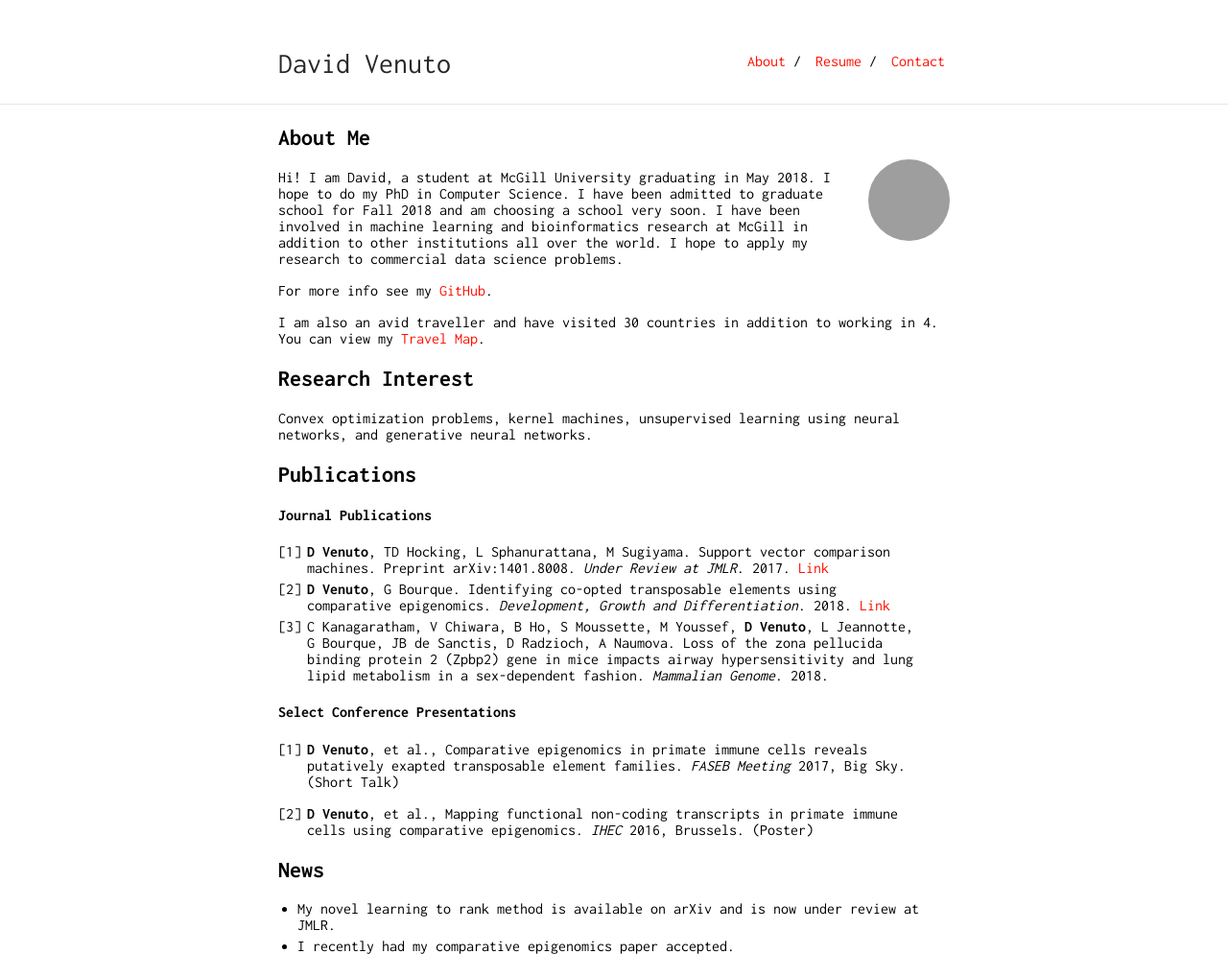
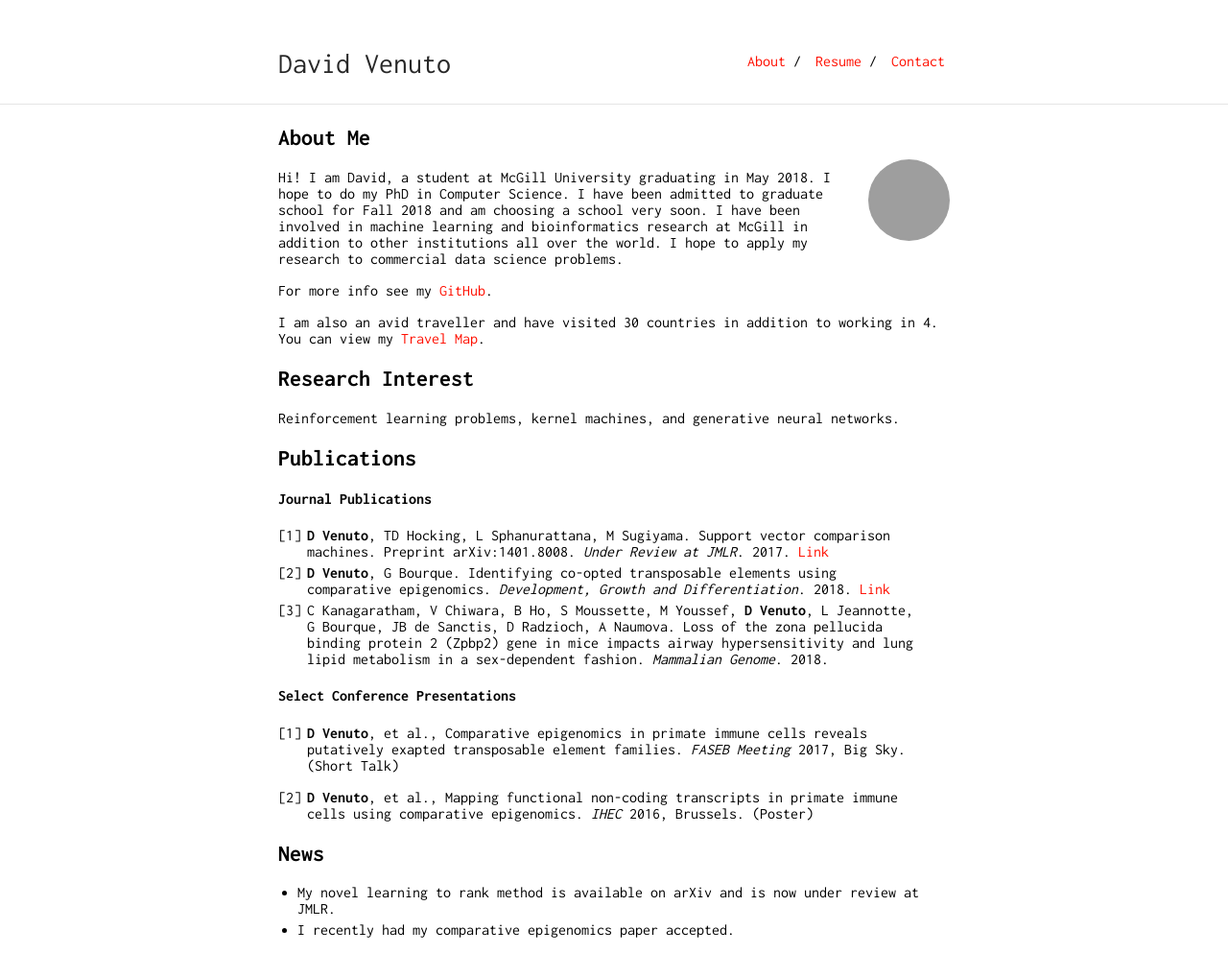
Before and after one commit to dvVenuto/dvvenuto.github.io, a Jekyll site: the page built from index.md, in a window 1280 px wide. Shown: the whole page at 96% size. Built offline with Jekyll 4.4.1, drawn with Linux system fonts in a browser that asks for light colours; our own code applies the rules of GitHub Pages for plain Markdown files; grey boxes are pictures that could not be loaded.

Commit message:
Update index.md

```diff
--- a/index.md
+++ b/index.md
@@ -14,7 +14,7 @@ I am also an avid traveller and have visited 30 countries in addition to working
 
 ## Research Interest
 
-Convex optimization problems, kernel machines, unsupervised learning using neural networks, and generative neural networks.
+Reinforcement learning problems, kernel machines, and generative neural networks.
 
 ## Publications
 
```
